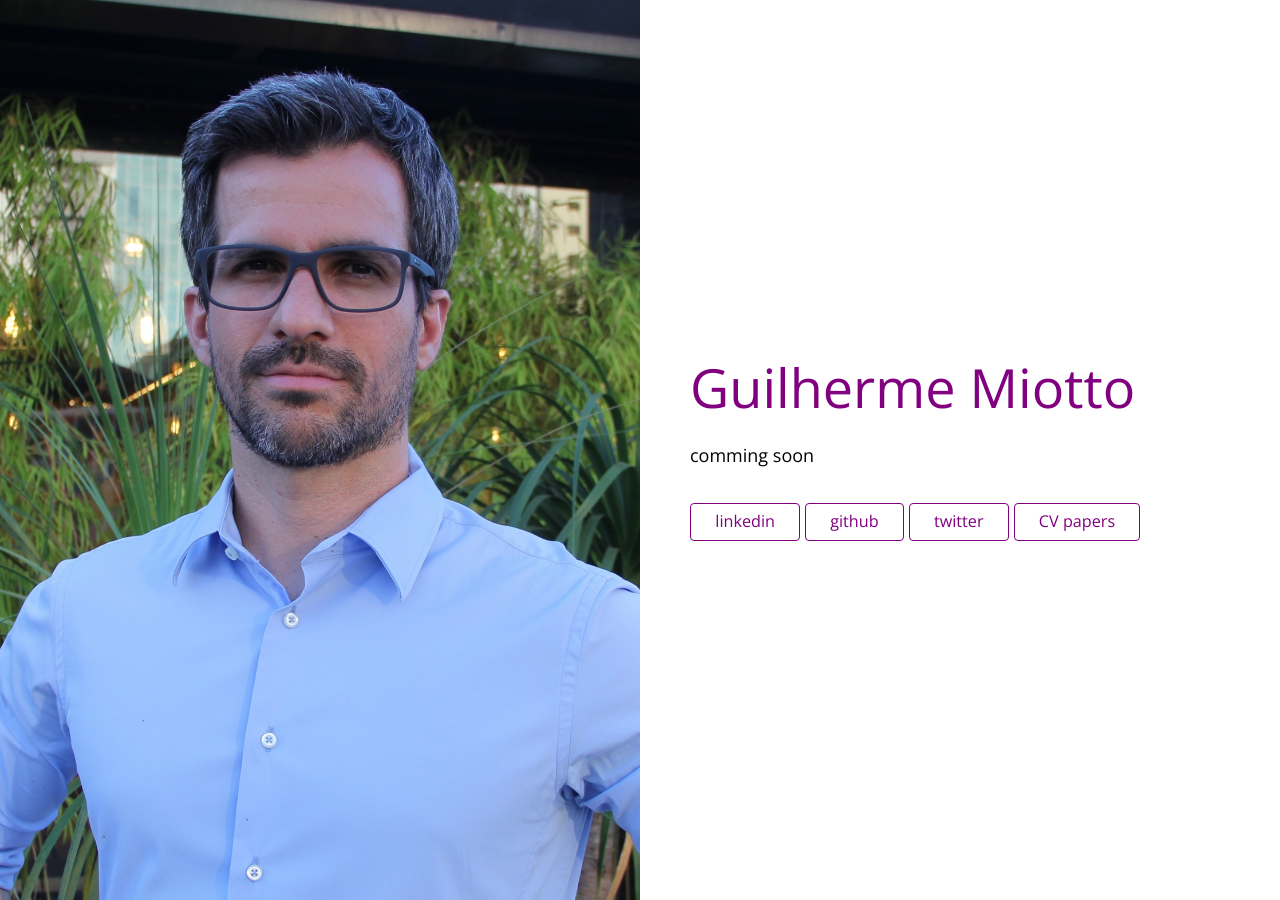
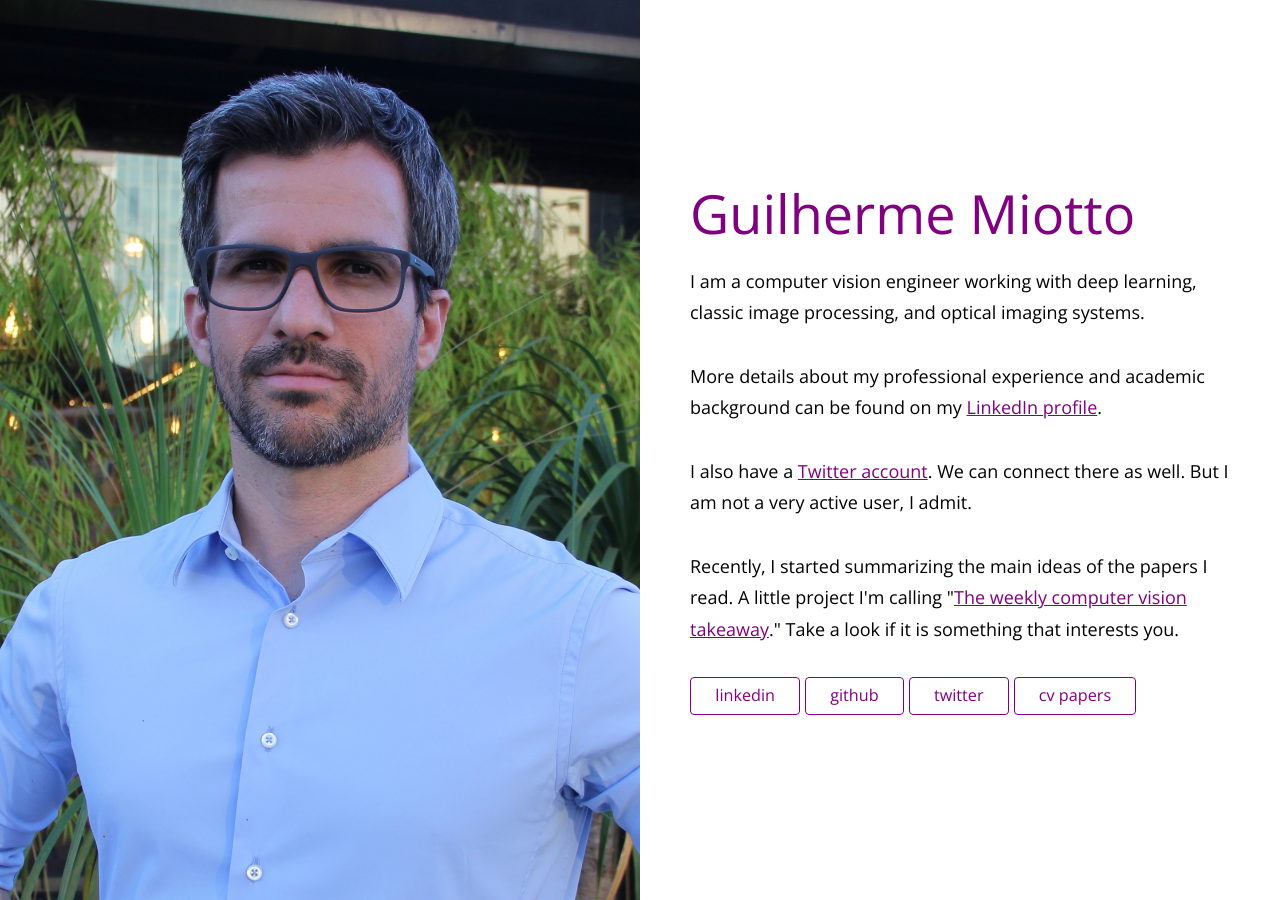
Before and after one commit to gui-miotto/gui-miotto.github.io, a Jekyll site: the page built from index.html, in a window 1280 px wide. Built offline with Jekyll 4.4.1, drawn with Linux system fonts in a browser that asks for light colours.

Commit message:
Add some content.

```diff
--- a/_config.yml
+++ b/_config.yml
@@ -7,16 +7,7 @@ description:  My mini personal webpage.
 # A brief blurb about yourself
 # content: I moved this to an include file (content.md)
 
-# Add your social links
-social:
-  - platform: linkedin
-    url: https://www.linkedin.com/in/gui-miotto/
-  - platform: github
-    url: https://github.com/gui-miotto
-  - platform: twitter
-    url: https://twitter.com/gmiotto
-  - platform: CV papers
-    url: https://gui-miotto.github.io/weekly_cv_takeaway/
+# I moved the social links to _data
 
 # General settings
 url: https://gui-miotto.github.io/
--- a/_includes/content.md
+++ /dev/null
@@ -1,2 +0,0 @@
-
-comming soon
--- a/_includes/social.html
+++ b/_includes/social.html
@@ -1,5 +1,5 @@
 <div class="socialLinks">
-  {% for link in site.social %}
+  {% for link in site.data.social %}
       <a class="socialLinks__link socialLInk__{{ link.platform }}" href="{{ link.url }}" target="_blank">{{ link.platform }}</a>
   {% endfor %}
 </div>
--- a/assets/scss/base/_global.scss
+++ b/assets/scss/base/_global.scss
@@ -26,7 +26,10 @@ body {
 
   p,
   ul {
-    margin: 0 0 2rem;
+    margin-top: 0;
+    margin-right: 0;
+    margin-left: 0;
+    margin-bottom: 2rem;
   }
 }
 
--- a/index.html
+++ b/index.html
@@ -6,4 +6,21 @@ title: Uni - A simple, one page Jekyll theme
   <h1 class="pageTitle">{{ site.title }}</h1>
   {% endif %}
 
-  <p class="pageContent">{% include content.md %}</p>
+  <div class="pageContent">
+    {% assign linkedin = site.data.social | where: "platform", "linkedin" | first %}
+    {% assign twitter = site.data.social | where: "platform", "twitter" | first %}
+    {% assign cvpapers = site.data.social | where: "platform", "cv papers" | first %}
+
+    <p>I am a computer vision engineer working with deep learning, classic image processing,
+        and optical imaging systems.</p>
+
+    <p>More details about my professional experience and academic background can be found on my
+        <a href="{{ linkedin.url }}" target="_blank">LinkedIn profile</a>.</p>
+
+    <p>I also have a <a href="{{ twitter.url }}" target="_blank">Twitter account</a>. We can connect there as well. But I am not a very active
+        user, I admit.</p>
+
+    <p>Recently, I started summarizing the main ideas of the papers I read. A little project
+        I'm calling "<a href="{{ cvpapers.url }}" target="_blank">The weekly computer vision takeaway</a>." Take a look if it is something that
+        interests you.</p>
+  </div>
```
Also changed, not shown: _data/social.yml (added, +8 -0 lines), _includes/head.html (line endings or trailing spaces).
